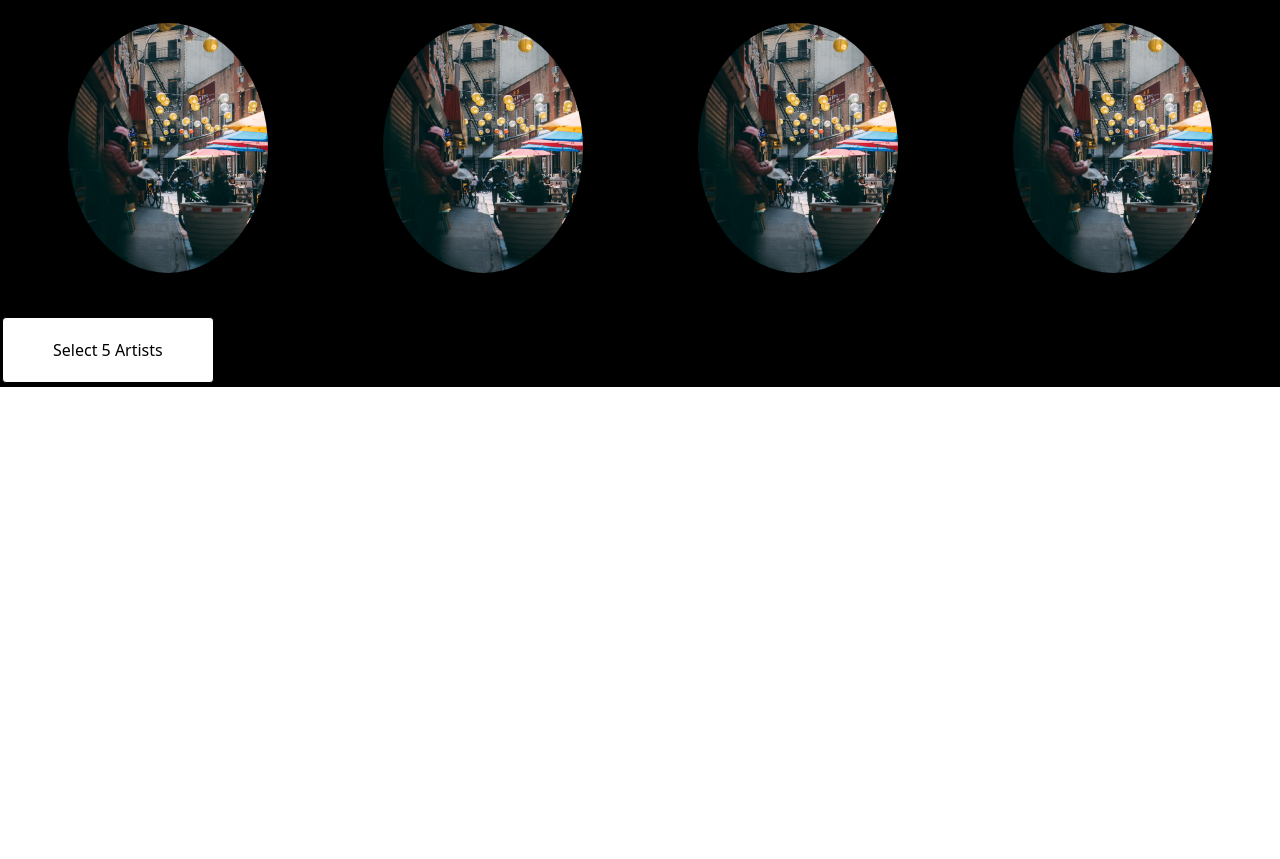
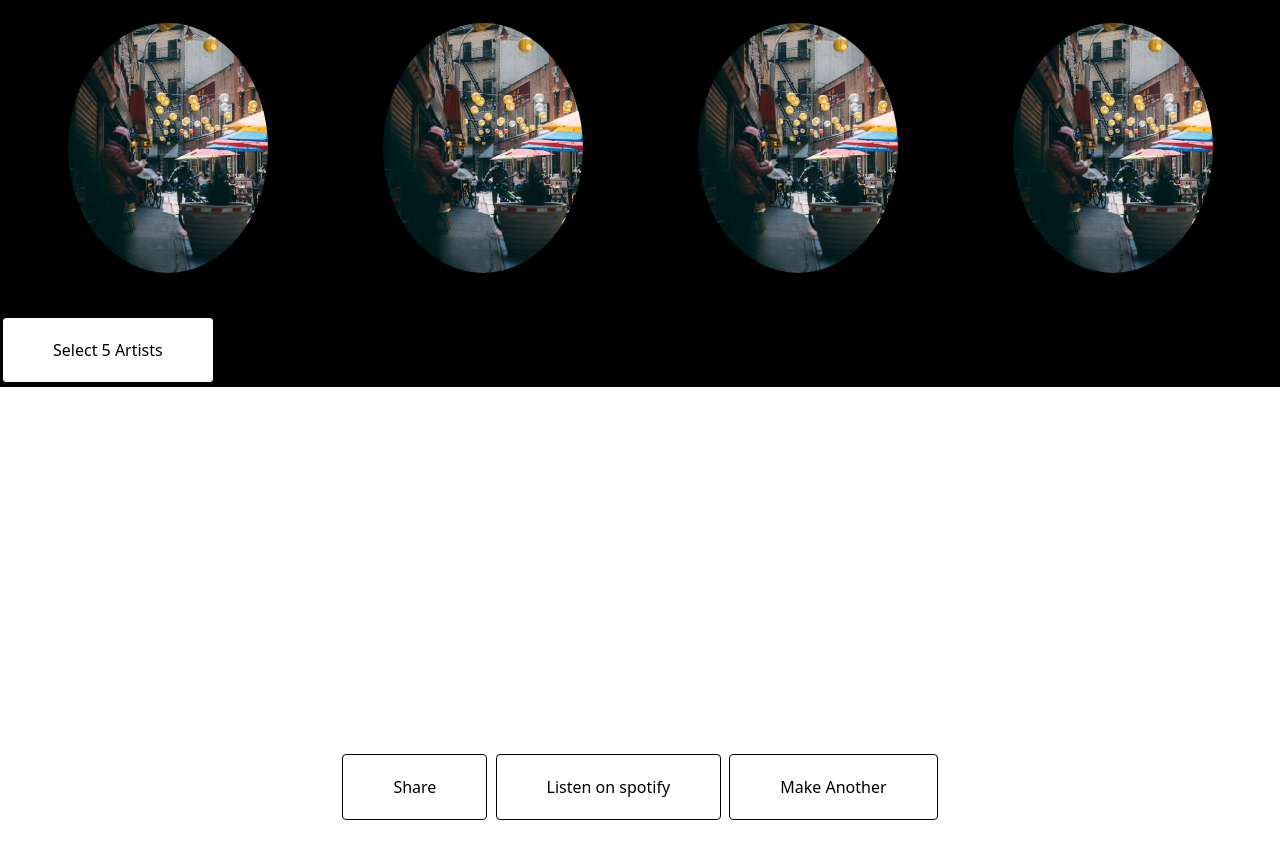
Before and after one commit to quavie19/Mood-Muzik, a plain HTML site: page index.html in a window 1280 px wide. Shown: the part 3842-4701 px from the top of the page. Before the commit the page ends 4229 px from the top, so only its background shows below. Drawn offline with nearby package versions, Linux system fonts and the light colour scheme.

Commit message:
playlist section

```diff
--- a/index.html
+++ b/index.html
@@ -126,6 +126,14 @@
         <button>Select 5 Artists</button>
       </div>
     </section>
+    <section id="playlist">
+      <div></div>
+      <div>
+        <button>Share</button>
+        <button>Listen on spotify</button>
+        <button>Make Another</button>
+      </div>
+    </section>
     <script
       src="https://cdn.jsdelivr.net/npm/bootstrap@5.3.3/dist/js/bootstrap.bundle.min.js"
       integrity="sha384-YvpcrYf0tY3lHB60NNkmXc5s9fDVZLESaAA55NDzOxhy9GkcIdslK1eN7N6jIeHz"
--- a/style.css
+++ b/style.css
@@ -198,3 +198,11 @@ button:hover {
 .grid-container div > img > p  {
     color: #1ED760;
 }
+/* PLAYLIST */
+#playlist {
+    display: flex;
+    flex-direction: column;
+    justify-content: center;
+    align-items: center;
+    height: 100vh;
+}
```
